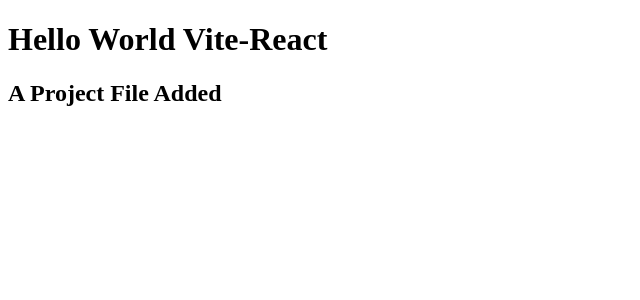
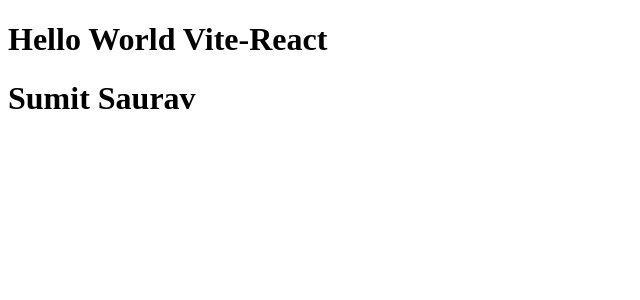
Before and after one commit to Sumit021995/react-js-study, a React (Vite) app in the folder vit-react/01Basic-react-vit/: page / in a window 1280 px wide. Shown: the top 300 px of the page, without its empty margins (0-640 px from the left). Built offline with nearby package versions, Linux system fonts and the light colour scheme.

Commit message:
file updated

```diff
--- a/vit-react/01Basic-react-vit/src/Project.jsx
+++ b/vit-react/01Basic-react-vit/src/Project.jsx
@@ -6,5 +6,10 @@ function Project() {
     </>
   )
 }
+function MyName(){
+    return <h1>Sumit Saurav</h1>
 
-export default Project
+}
+
+// export default Project
+export default MyName
--- a/vit-react/01Basic-react-vit/src/main.jsx
+++ b/vit-react/01Basic-react-vit/src/main.jsx
@@ -1,13 +1,13 @@
 import React from 'react'
 import ReactDOM from 'react-dom/client'
 import App from './App.jsx'
-import Project from './Project.jsx'
+import MyName from './Project.jsx'
 
 
 ReactDOM.createRoot(document.getElementById('root')).render(
   <>
   <App />
-  <Project/>
+  <MyName/>
 
   </>
 
```
Also changed, not shown: 1 other file (tests, documents, lock files or other folders).
